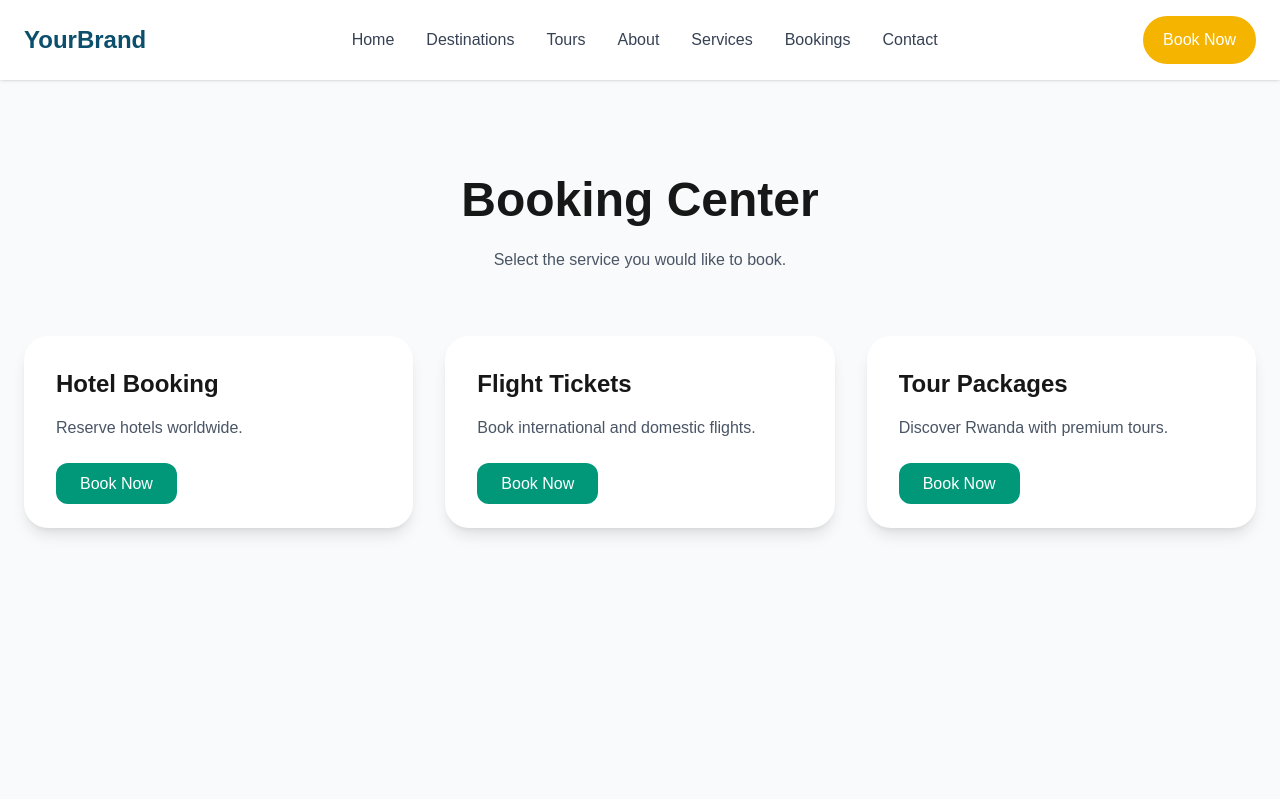
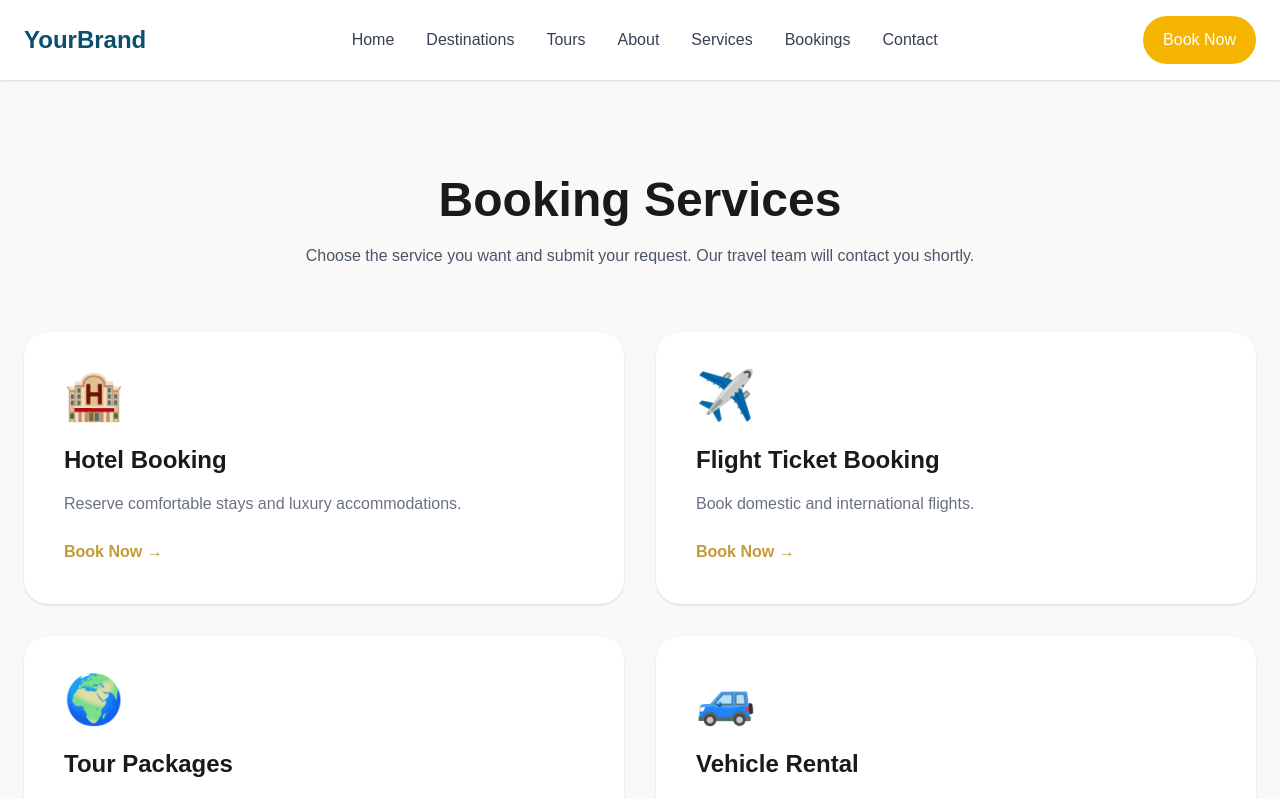
Before and after one commit to ELIE-MANI/tembo-tours, a Next.js app: page /booking in a window 1280 px wide. Shown: the top 799 px of the page. Built offline with nearby package versions, Linux system fonts and the light colour scheme.

Commit message:
Create booking hub page

```diff
--- a/app/booking/page.tsx
+++ b/app/booking/page.tsx
@@ -1,47 +1,86 @@
-import BookingCard from "@/components/bookings/BookingCard";
+import Link from "next/link";
+import Container from "@/components/ui/Container";
+
+const bookingCards = [
+  {
+    title: "Hotel Booking",
+    description: "Reserve comfortable stays and luxury accommodations.",
+    href: "/booking/hotel",
+    emoji: "🏨",
+  },
+
+  {
+    title: "Flight Ticket Booking",
+    description: "Book domestic and international flights.",
+    href: "/booking/ticket",
+    emoji: "✈️",
+  },
+
+  {
+    title: "Tour Packages",
+    description: "Discover Rwanda with unforgettable experiences.",
+    href: "/booking/tour",
+    emoji: "🌍",
+  },
+
+  {
+    title: "Vehicle Rental",
+    description: "Comfortable and luxury transportation services.",
+    href: "/booking/vehicle",
+    emoji: "🚙",
+  },
+];
 
 export default function BookingPage() {
   return (
-    <main className="bg-gray-50 min-h-screen">
+    <section className="bg-[#F9F9F9] min-h-screen py-24">
+      <Container>
 
-      <section className="max-w-7xl mx-auto px-6 py-24">
+        <div className="text-center max-w-3xl mx-auto mb-16">
 
-        <div className="text-center mb-16">
-
-          <h1 className="text-5xl font-bold mb-6">
-            Booking Center
+          <h1 className="text-5xl font-bold text-[#1A1A1A] mb-5">
+            Booking Services
           </h1>
 
           <p className="text-gray-600">
-            Select the service you would like to book.
+            Choose the service you want and submit your request.
+            Our travel team will contact you shortly.
           </p>
 
         </div>
 
-        <div className="grid md:grid-cols-3 gap-8">
+        <div className="grid md:grid-cols-2 gap-8">
 
-          <BookingCard
-            title="Hotel Booking"
-            description="Reserve hotels worldwide."
-            href="/booking/hotel"
-          />
+          {bookingCards.map((card) => (
 
-          <BookingCard
-            title="Flight Tickets"
-            description="Book international and domestic flights."
-            href="/booking/ticket"
-          />
+            <Link
+              key={card.title}
+              href={card.href}
+              className="bg-white rounded-3xl p-10 shadow hover:shadow-xl transition duration-300"
+            >
+              <div className="text-5xl mb-6">
+                {card.emoji}
+              </div>
 
-          <BookingCard
-            title="Tour Packages"
-            description="Discover Rwanda with premium tours."
-            href="/booking/tour"
-          />
+              <h2 className="text-2xl font-bold mb-4 text-[#1A1A1A]">
+                {card.title}
+              </h2>
+
+              <p className="text-gray-500 mb-6">
+                {card.description}
+              </p>
+
+              <span className="text-[#C49A3A] font-semibold">
+                Book Now →
+              </span>
+
+            </Link>
+
+          ))}
 
         </div>
 
-      </section>
-
-    </main>
+      </Container>
+    </section>
   );
 }
```
